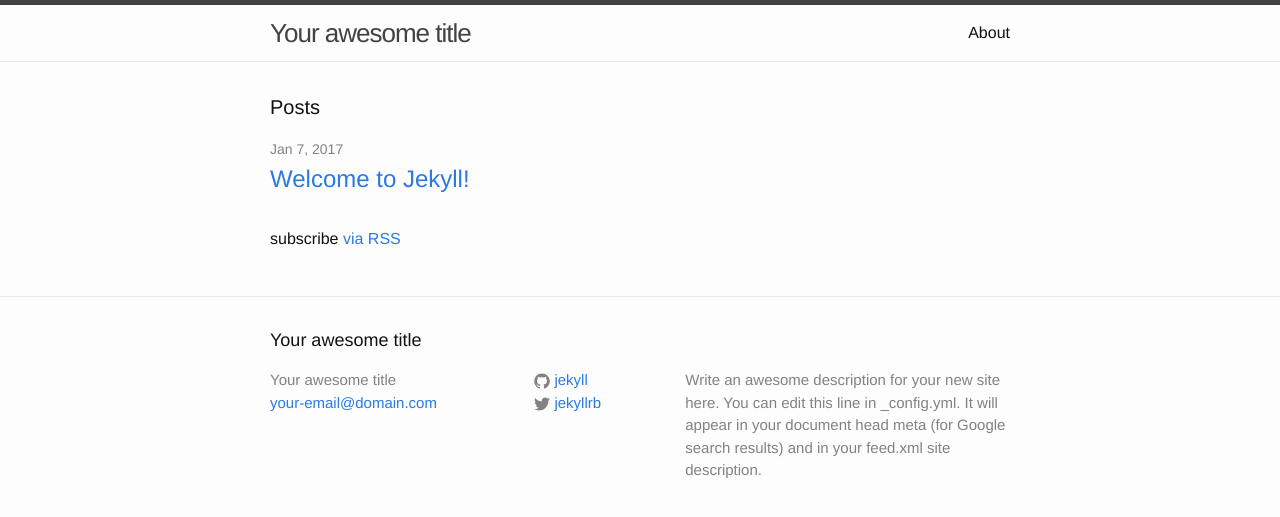
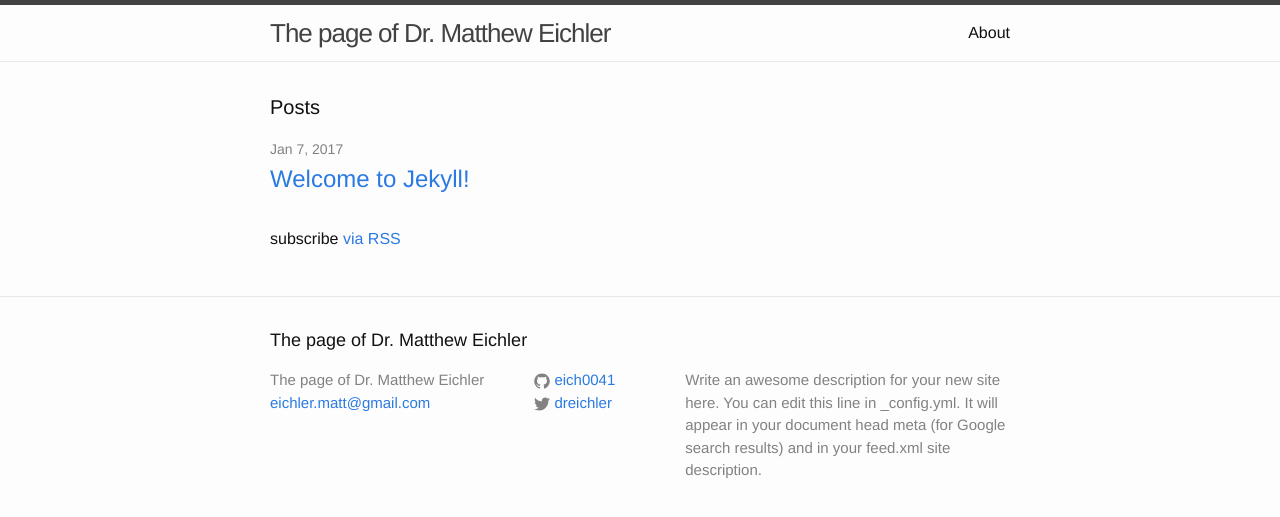
Before and after one commit to eich0041/eich0041.github.io, a Jekyll site: the page built from index.html, in a window 1280 px wide. Shown: the top 517 px of the page. Built offline with Jekyll 4.4.1, drawn with Linux system fonts in a browser that asks for light colours.

Commit message:
next commit

```diff
--- a/_config.yml
+++ b/_config.yml
@@ -6,16 +6,16 @@
 # 'jekyll serve'. If you change this file, please restart the server process.
 
 # Site settings
-title: Your awesome title
-email: your-email@domain.com
+title: The page of Dr. Matthew Eichler
+email: eichler.matt@gmail.com
 description: > # this means to ignore newlines until "baseurl:"
   Write an awesome description for your new site here. You can edit this
   line in _config.yml. It will appear in your document head meta (for
   Google search results) and in your feed.xml site description.
 baseurl: "" # the subpath of your site, e.g. /blog
-url: "http://yourdomain.com" # the base hostname & protocol for your site
-twitter_username: jekyllrb
-github_username:  jekyll
+url: "http://eich0041.github.io" # the base hostname & protocol for your site
+twitter_username: dreichler
+github_username:  eich0041
 
 # Build settings
 markdown: kramdown
```
